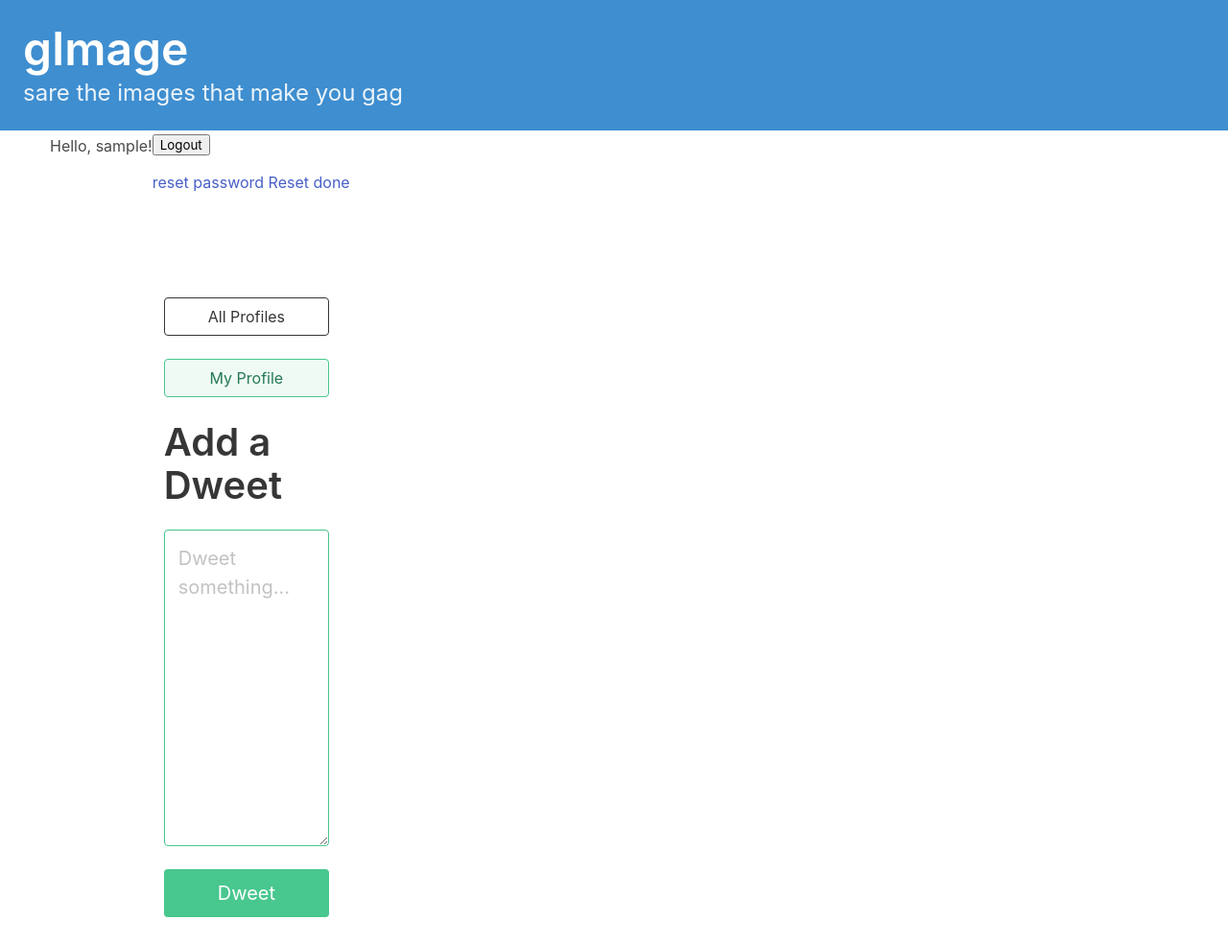
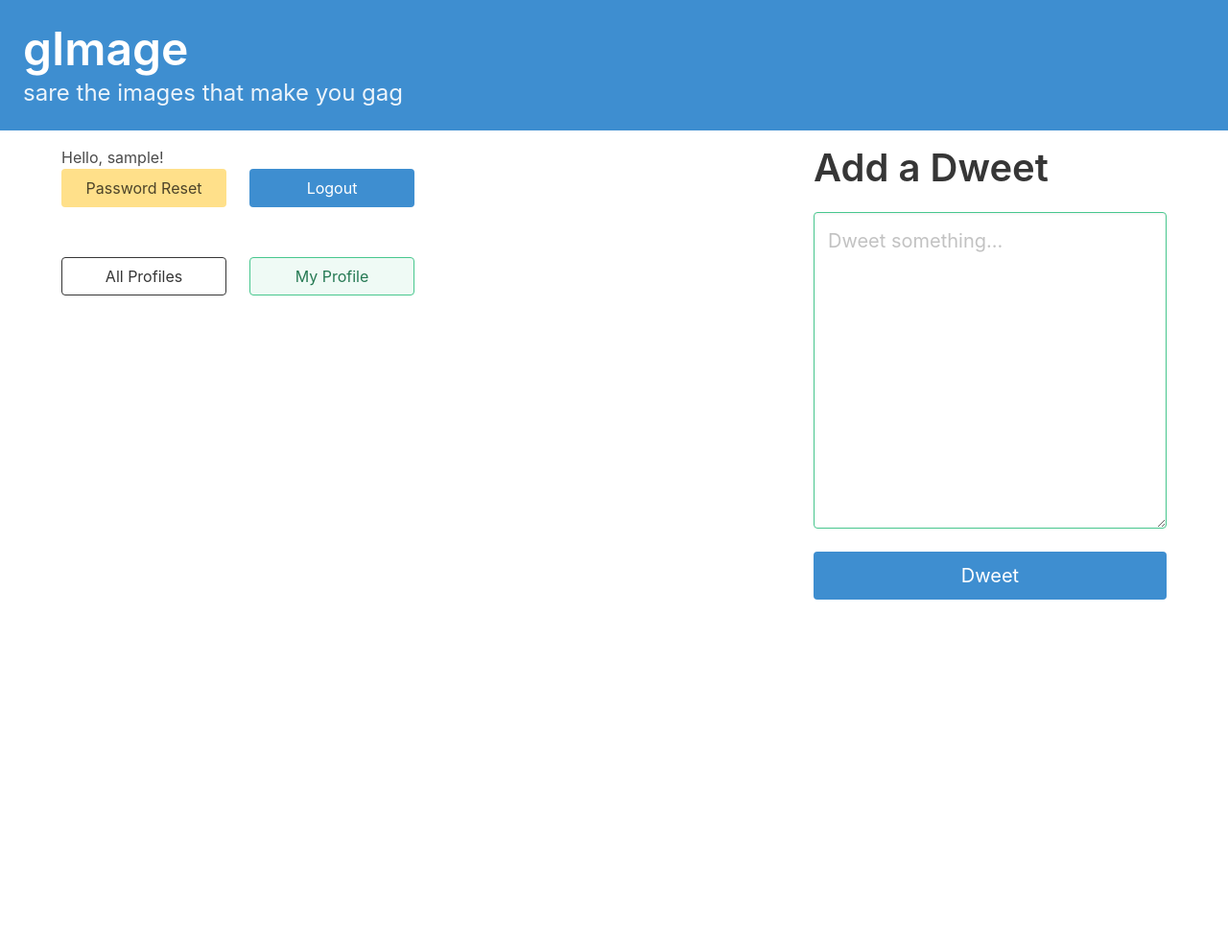
Before and after one commit to jwierzch/django-social, a Django app: page /dashboard in a window 1280 px wide. Shown: the whole page at 96% size. After the commit the page ends 625 px from the top, so only its background shows below. Run offline with Django 5.2, Linux system fonts and the light colour scheme; the visitor is signed in with stand-in values (Sample User, id 1); data comes from the database, SQL or seed files in the repository; data that the repository does not hold is empty.

Commit message:
layout play around

```diff
--- a/dwitter/templates/base.html
+++ b/dwitter/templates/base.html
@@ -32,12 +32,9 @@
         </section>
     </a>
     <div class="container">
-        <div class="columns">
+        {% block content %}
 
-            {% block content %}
-
-            {% endblock content %}
-
+        {% endblock content %}
         </div>
     </div>
 </body>
--- a/dwitter/templates/dwitter/dashboard.html
+++ b/dwitter/templates/dwitter/dashboard.html
@@ -3,16 +3,53 @@
 {% extends 'base.html' %}
 
 {% block content %}
+<div class="columns">
+    <!--Account Options Column (logout password-reset etc)-->
+    <div class="column">
         Hello, {{ user.username|default:'Guest' }}!
-<div>
         {% if user.is_authenticated %}
-        <form id="logout-form" method="post" action="{% url 'dwitter:logout' %}">
+        <div class="block">
+            <div class="block">
+                <div class="columns">
+                    <div class="column">
+                        <form method="post" action="{% url 'dwitter:password_reset' %}">
                             {% csrf_token %}
-            <input type="submit" value="Logout">
+                            <button type='submit' class="button is-warning is-fullwidth" >Password Reset</button>
                         </form>
-        <a href="{% url 'dwitter:password_reset' %}">reset password</a>
-        <a href="{% url 'dwitter:password_reset_done' %}">Reset done</a></br></br></br></br>
+                    </div>
                     <div class="column">
+                        <form method="post" action="{% url 'dwitter:logout' %}">
+                            {% csrf_token %}
+                            <button type='submit' class="button is-info is-fullwidth" >Logout</button>
+                        </form>
+                    </div>
+                </div>
+            </div>
+            <div class="block">
+                <div class="columns">
+                    <div class="column">
+                        <a href="{% url 'dwitter:profile_list' %} ">
+                            <button class="button is-dark is-outlined is-fullwidth">
+                                All Profiles
+                            </button>
+                        </a>
+                    </div>
+
+                    <div class="column">
+                        <a href="{% url 'dwitter:profile' request.user.profile.id %} ">
+                            <button class="button is-success is-light is-outlined is-fullwidth">
+                                My Profile
+                            </button>
+                        </a>
+                    </div>
+
+                </div>
+            </div>
+        </div>
+    </div>
+    <!-- Add Dweet Column-->
+    <div class="column is-one-third">
+        <div class="block">
             {% for dweet in dweets %}
             <div class="box">
                 {{dweet.body}}
@@ -21,27 +58,10 @@ Hello, {{ user.username|default:'Guest' }}!
                 </span>
             </div>
         {% endfor %}
-
         </div>
-
+    </div>
+    <!-- Add Dweet Column-->
     <div class="column is-one-third">
-
-            <div class="block">
-                <a href="{% url 'dwitter:profile_list' %} ">
-                    <button class="button is-dark is-outlined is-fullwidth">
-                        All Profiles
-                    </button>
-                </a>
-            </div>
-
-            <div class="block">
-                <a href="{% url 'dwitter:profile' request.user.profile.id %} ">
-                    <button class="button is-success is-light is-outlined is-fullwidth">
-                        My Profile
-                    </button>
-                </a>
-            </div>
-
         <div class="block">
             <div class="block">
                 <h2 class="title is-2">Add a Dweet</p>
@@ -50,7 +70,7 @@ Hello, {{ user.username|default:'Guest' }}!
                 <form method="post">
                     {% csrf_token %}
                     {{ form.as_p }}
-                        <button class="button is-success is-fullwidth is-medium mt-5"
+                    <button class="button is-info is-dark is-fullwidth is-medium mt-5"
                             type="submit">Dweet
                     </button>
                 </form>
@@ -63,5 +83,5 @@ Hello, {{ user.username|default:'Guest' }}!
             <a href="{% url 'dwitter:login' %}">Login</a>
         {% endif %}
     </div>
-
+</div>
 {% endblock content %}
--- a/dwitter/urls.py
+++ b/dwitter/urls.py
@@ -2,7 +2,7 @@
 
 from django.urls import path
 from django.conf.urls import include
-from .views import dashboard, profile_list, profile
+from .views import dashboard, profile_list, profile,index
 from django.contrib.auth import views as auth_views
 from django.urls import reverse_lazy
 
@@ -10,7 +10,7 @@ app_name = "dwitter"
 #https://stackoverflow.com/questions/66406530/keep-getting-this-error-of-reverse-for-password-reset-confirm-not-found-pass
 urlpatterns = [
     path("dashboard", dashboard, name="dashboard"),
-    path("test", dashboard, name="test"),
+    path("", index, name="index"),
     path("accounts/", include("django.contrib.auth.urls")),
     path("profile_list/", profile_list, name="profile_list"),
     path("profile/<int:pk>", profile, name="profile"),
--- a/dwitter/views.py
+++ b/dwitter/views.py
@@ -47,3 +47,9 @@ def profile(request, pk):
             current_user_profile.follows.remove(profile)
         current_user_profile.save()
     return render(request, "dwitter/profile.html", {"profile": profile})
+
+def index(request):
+    if request.user.is_authenticated:
+        return redirect("dwitter:dashboard")
+    else:
+        return render(request, "dwitter/index.html")
```
Also changed, not shown: dwitter/templates/dwitter/index.html (added, +11 -0 lines), dwitter/templates/registration/login.html (+3 -6 lines). Lines whose indentation alone changed are shown as unchanged.
